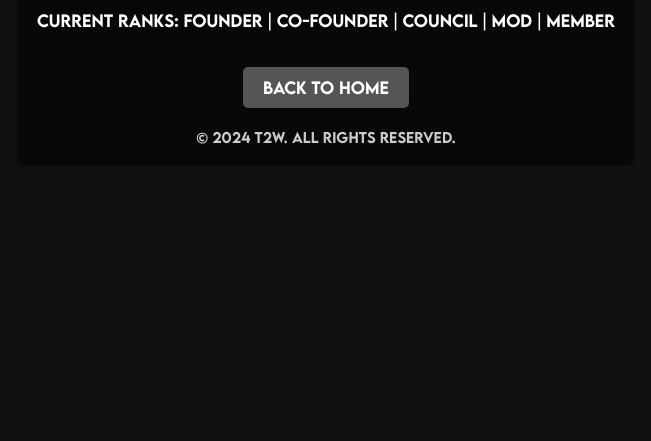
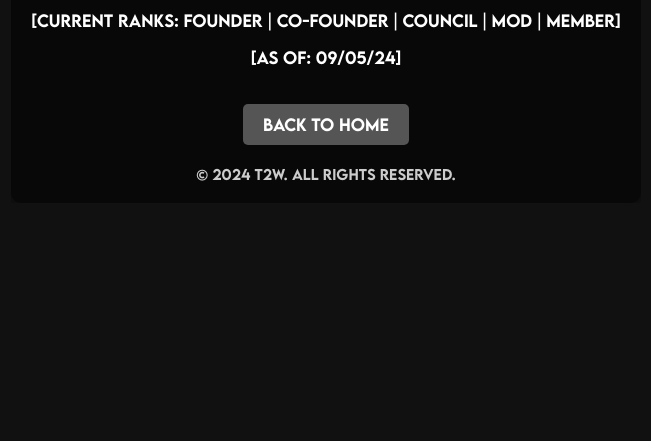
Before and after one commit to gh-unfazd/t2w-leaderboard, a plain HTML site: page page1.html in a window 1280 px wide. Shown: the part 359-800 px from the top of the page, without its empty margins (314-965 px from the left). Drawn offline with Linux system fonts and the light colour scheme.

Commit message:
Update page1.html

```diff
--- a/page1.html
+++ b/page1.html
@@ -136,7 +136,9 @@
 
     <div class="container">
         <h1>RANKS | T2W LEADERBOARD</h1>
-        <p>CURRENT RANKS: FOUNDER | CO-FOUNDER | COUNCIL | MOD | MEMBER </p>
+        <p>[STARTING FROM MOST AUTHORITY TO LEAST AUTHORITY]</p>
+        <p>[CURRENT RANKS: FOUNDER | CO-FOUNDER | COUNCIL | MOD | MEMBER]</p>
+        <p>[AS OF: 09/05/24]</p>
         <a href="index.html" class="button">Back to Home</a>
         <div class="copyright">
             &copy; <span id="year"></span> T2W. All rights reserved.
```
